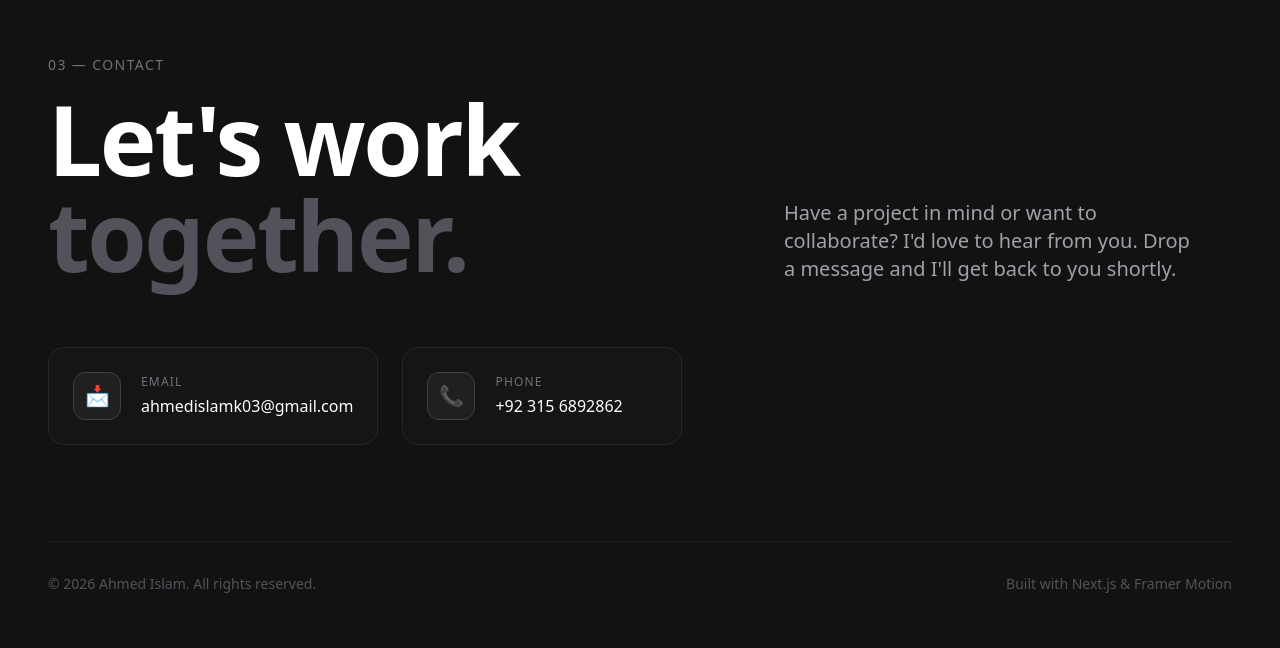
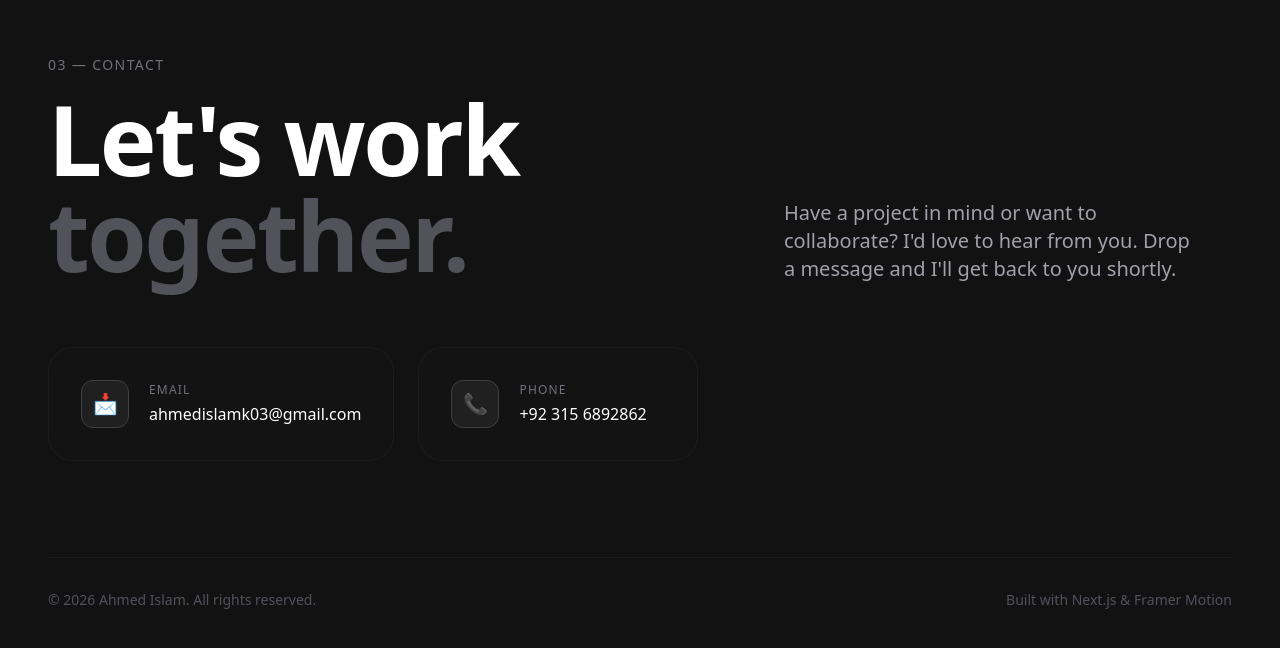
Before and after one commit to Ahmed-islam03/Portfolio-website, a Next.js app in the folder portfolio/: page / in a window 1280 px wide. Shown: the part 6076-6724 px from the top of the page. Built offline with nearby package versions, Linux system fonts and the light colour scheme.

Commit message:
contact card

```diff
--- a/portfolio/src/components/Contact.tsx
+++ b/portfolio/src/components/Contact.tsx
@@ -23,12 +23,13 @@ export default function Contact() {
         <div className="flex flex-col sm:flex-row gap-6 mt-4">
           <a
             href="mailto:your@email.com"
-            className="group flex items-center gap-5 p-6 rounded-2xl bg-zinc-900/50 border border-zinc-800 hover:border-zinc-600 transition-all duration-300 min-w-[280px]"
+            className="group relative flex items-center gap-5 p-8 rounded-3xl bg-zinc-900/40 backdrop-blur-md border border-zinc-800/50 hover:border-zinc-700/80 transition-all duration-500 overflow-hidden min-w-[280px]"
           >
-            <div className="w-12 h-12 rounded-xl bg-white/5 border border-zinc-700 flex items-center justify-center text-xl flex-shrink-0">
+            <div className="pointer-events-none absolute inset-0 bg-gradient-to-b from-white/[0.02] to-transparent opacity-0 group-hover:opacity-100 transition-opacity duration-500" />
+            <div className="relative z-10 w-12 h-12 rounded-xl bg-white/5 border border-zinc-700 flex items-center justify-center text-xl flex-shrink-0">
               📩
             </div>
-            <div>
+            <div className="relative z-10">
               <p className="text-zinc-500 text-xs uppercase tracking-widest mb-1">Email</p>
               <p className="text-white font-medium text-base group-hover:text-zinc-300 transition-colors">ahmedislamk03@gmail.com</p>
             </div>
@@ -36,12 +37,13 @@ export default function Contact() {
 
           <a
             href="tel:+1234567890"
-            className="group flex items-center gap-5 p-6 rounded-2xl bg-zinc-900/50 border border-zinc-800 hover:border-zinc-600 transition-all duration-300 min-w-[280px]"
+            className="group relative flex items-center gap-5 p-8 rounded-3xl bg-zinc-900/40 backdrop-blur-md border border-zinc-800/50 hover:border-zinc-700/80 transition-all duration-500 overflow-hidden min-w-[280px]"
           >
-            <div className="w-12 h-12 rounded-xl bg-white/5 border border-zinc-700 flex items-center justify-center text-xl flex-shrink-0">
+            <div className="pointer-events-none absolute inset-0 bg-gradient-to-b from-white/[0.02] to-transparent opacity-0 group-hover:opacity-100 transition-opacity duration-500" />
+            <div className="relative z-10 w-12 h-12 rounded-xl bg-white/5 border border-zinc-700 flex items-center justify-center text-xl flex-shrink-0">
               📞
             </div>
-            <div>
+            <div className="relative z-10">
               <p className="text-zinc-500 text-xs uppercase tracking-widest mb-1">Phone</p>
               <p className="text-white font-medium text-base group-hover:text-zinc-300 transition-colors">+92 315 6892862</p>
             </div>
```
